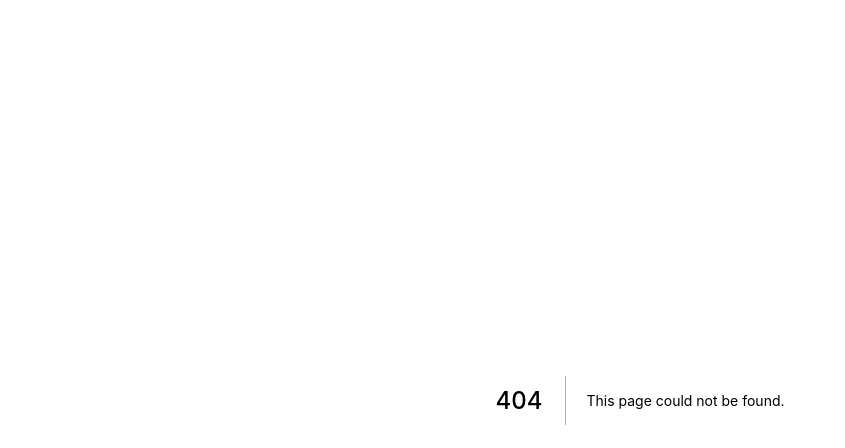
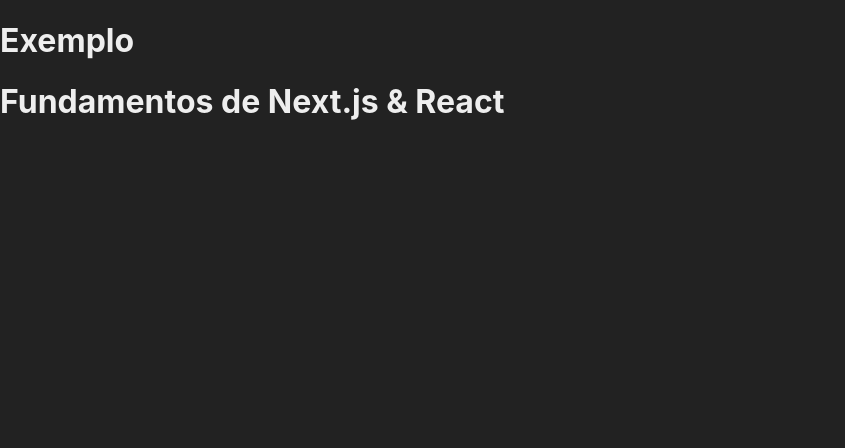
Before and after one commit to davidIsrael-rj/Cadastro_Usuario_Next_React, a Next.js app: page /exemplo in a window 1280 px wide. Before the commit this address had no page. Shown: the top 448 px of the page, without its empty margins (0-845 px from the left). Built offline with nearby package versions, Linux system fonts and the light colour scheme.

Commit message:
Usando componente

```diff
--- /dev/null
+++ b/src/components/Cabecalho.jsx
@@ -0,0 +1,7 @@
+export default function Cabecalho(){
+  return (
+    <header>
+        <h1>Fundamentos de Next.js & React</h1>
+    </header>
+  )
+}
--- /dev/null
+++ b/src/pages/exemplo.jsx
@@ -0,0 +1,10 @@
+import Cabecalho from "../components/Cabecalho";
+
+export default function Exemplo() {
+    return (
+        <div>
+            <h1>Exemplo</h1>
+            <Cabecalho />
+        </div>
+    )
+}
```
